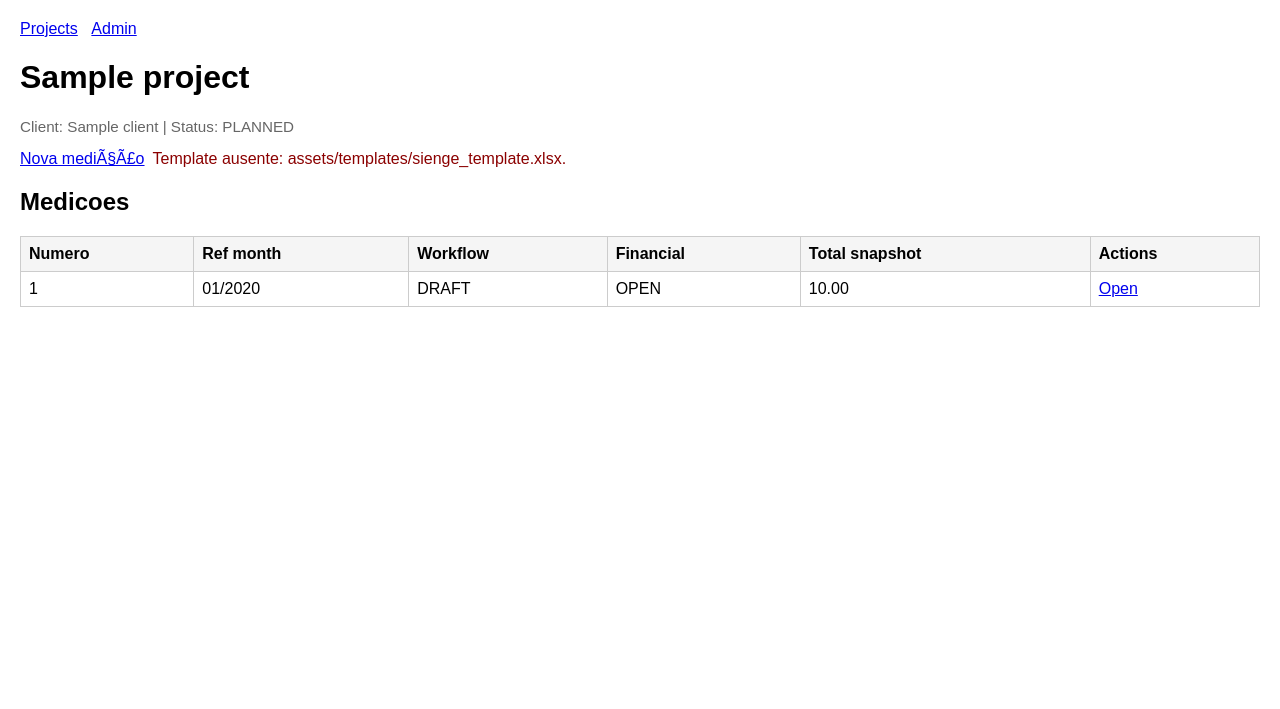
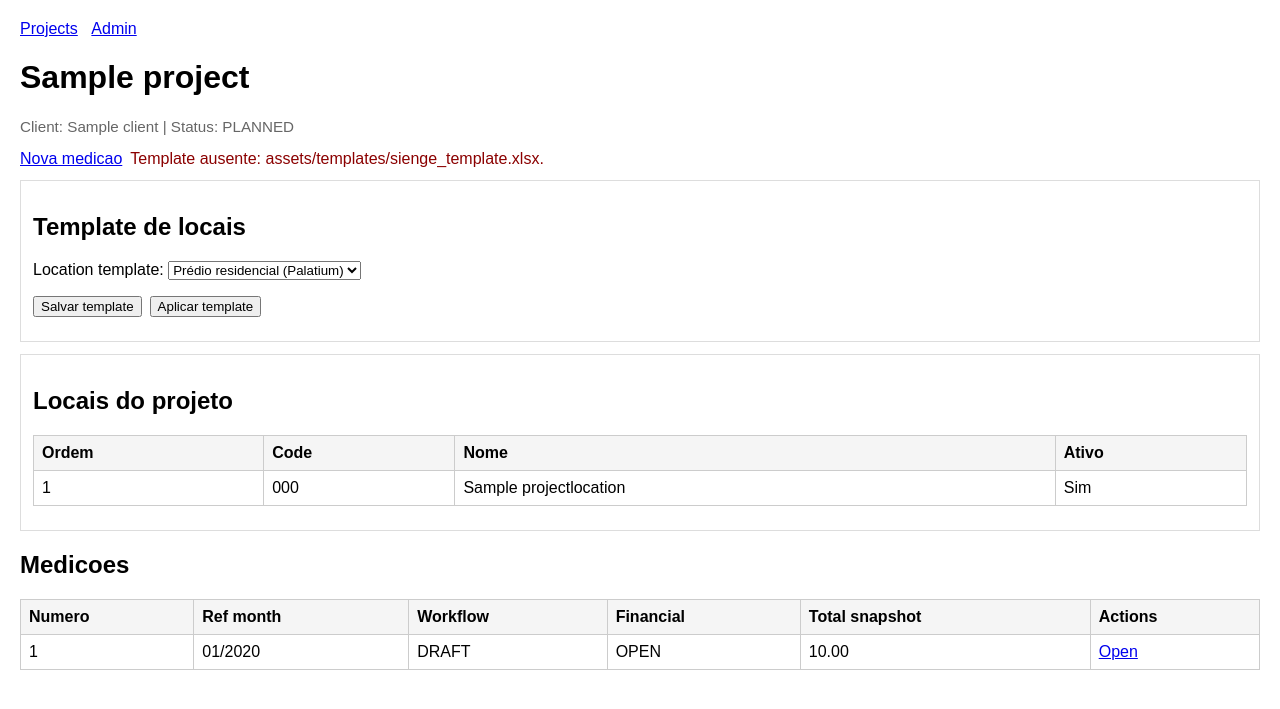
Before and after one commit to assisfaavf/obrasys, a Django app: page /projects/1/ in a window 1280 px wide. Shown: the top 709 px of the page. Run offline with Django 5.2, Linux system fonts and the light colour scheme; a user stored in the database is signed in; data comes from the database, SQL or seed files in the repository; tables that the repository leaves empty hold one stand-in row (values such as "Sample post").

Commit message:
feat: aplicar template de locais no projeto

```diff
--- a/app/billing/templates/billing/project_detail.html
+++ b/app/billing/templates/billing/project_detail.html
@@ -7,12 +7,52 @@
   <p class="muted">Client: {{ project.client.name }} | Status: {{ project.status }}</p>
 
   <div class="actions">
-    <a href="{% url 'billing:measurement_new' project.id %}">Nova mediÃ§Ã£o</a>
+    <a href="{% url 'billing:measurement_new' project.id %}">Nova medicao</a>
     {% if sienge_template_available %}
       <a href="{% url 'billing:project_export_sienge_master' project.id %}">Gerar/Atualizar Sienge Mestre</a>
     {% else %}
       <span class="errors">{{ sienge_template_error }}</span>
     {% endif %}
+  </div>
+
+  <div class="card">
+    <h2>Template de locais</h2>
+    <form method="post">
+      {% csrf_token %}
+      {{ template_form.as_p }}
+      <div class="actions">
+        <button type="submit" name="action" value="save_location_template">Salvar template</button>
+        <button type="submit" name="action" value="apply_location_template">Aplicar template</button>
+      </div>
+    </form>
+  </div>
+
+  <div class="card">
+    <h2>Locais do projeto</h2>
+    <table>
+      <thead>
+        <tr>
+          <th>Ordem</th>
+          <th>Code</th>
+          <th>Nome</th>
+          <th>Ativo</th>
+        </tr>
+      </thead>
+      <tbody>
+        {% for location in locations %}
+          <tr>
+            <td>{{ location.order_index }}</td>
+            <td>{{ location.code }}</td>
+            <td>{{ location.name }}</td>
+            <td>{{ location.is_active|yesno:"Sim,Nao" }}</td>
+          </tr>
+        {% empty %}
+          <tr>
+            <td colspan="4">Sem locais cadastrados.</td>
+          </tr>
+        {% endfor %}
+      </tbody>
+    </table>
   </div>
 
   <h2>Medicoes</h2>
--- a/app/billing/views.py
+++ b/app/billing/views.py
@@ -15,7 +15,9 @@ from billing.services.measurement_calc import (
     finalize_period,
     get_item_cumulative,
 )
+from core.forms import ProjectLocationTemplateForm
 from core.models import Project
+from core.services import apply_location_template_to_project
 from exports.models import ExportStatus
 from exports.services import generate_sienge_master, generate_sienge_snapshot, generate_xlsx_boletim
 from pricing.models import AdjustmentApplyTo
@@ -44,8 +46,36 @@ def project_list_view(request):
 
 @staff_member_required
 def project_detail_view(request, project_id: int):
-    project = get_object_or_404(Project.objects.select_related("client"), pk=project_id)
+    project = get_object_or_404(Project.objects.select_related("client", "location_template"), pk=project_id)
+    template_form = ProjectLocationTemplateForm(instance=project, prefix="project")
+
+    if request.method == "POST":
+        action = request.POST.get("action")
+        if action in {"save_location_template", "apply_location_template"}:
+            template_form = ProjectLocationTemplateForm(request.POST, instance=project, prefix="project")
+            if template_form.is_valid():
+                project = template_form.save()
+                if action == "save_location_template":
+                    messages.success(request, "Template de locais atualizado.")
+                else:
+                    try:
+                        result = apply_location_template_to_project(project=project)
+                    except ValidationError as exc:
+                        for message in exc.messages:
+                            messages.error(request, message)
+                    else:
+                        messages.success(
+                            request,
+                            (
+                                f"Template '{result['template_name']}' aplicado: "
+                                f"{result['created_count']} locais criados, "
+                                f"{result['skipped_count']} ignorados."
+                            ),
+                        )
+                return redirect("billing:project_detail", project_id=project.id)
+
     periods = project.measurement_periods.all().order_by("number")
+    locations = project.locations.all().order_by("order_index", "code")
     sienge_template_available = True
     sienge_template_error = ""
     try:
@@ -59,6 +89,8 @@ def project_detail_view(request, project_id: int):
         {
             "project": project,
             "periods": periods,
+            "locations": locations,
+            "template_form": template_form,
             "sienge_template_available": sienge_template_available,
             "sienge_template_error": sienge_template_error,
         },
--- /dev/null
+++ b/app/core/forms.py
@@ -0,0 +1,25 @@
+from django import forms
+
+from core.models import Project
+
+
+class ProjectAdminForm(forms.ModelForm):
+    class Meta:
+        model = Project
+        fields = "__all__"
+
+    def __init__(self, *args, **kwargs):
+        super().__init__(*args, **kwargs)
+        self.fields["location_template"].required = False
+        self.fields["location_template"].queryset = self.fields["location_template"].queryset.order_by("name")
+
+
+class ProjectLocationTemplateForm(forms.ModelForm):
+    class Meta:
+        model = Project
+        fields = ["location_template"]
+
+    def __init__(self, *args, **kwargs):
+        super().__init__(*args, **kwargs)
+        self.fields["location_template"].required = False
+        self.fields["location_template"].queryset = self.fields["location_template"].queryset.order_by("name")
--- a/app/core/models.py
+++ b/app/core/models.py
@@ -21,6 +21,13 @@ class Client(models.Model):
 class Project(models.Model):
     name = models.CharField(max_length=255)
     client = models.ForeignKey("core.Client", on_delete=models.CASCADE, related_name="projects")
+    location_template = models.ForeignKey(
+        "core.LocationTemplate",
+        on_delete=models.SET_NULL,
+        null=True,
+        blank=True,
+        related_name="projects",
+    )
     address = models.CharField(max_length=255, blank=True)
     start_date = models.DateField(null=True, blank=True)
     planned_end_date = models.DateField(null=True, blank=True)
```
Also changed, not shown: app/core/admin.py (+36 -2 lines), app/core/services.py (added, +41 -0 lines), app/core/templates/admin/core/project/change_form.html (added, +8 -0 lines), app/core/tests.py (+74 -0 lines), app/core/migrations/0003_project_location_template.py (added).
